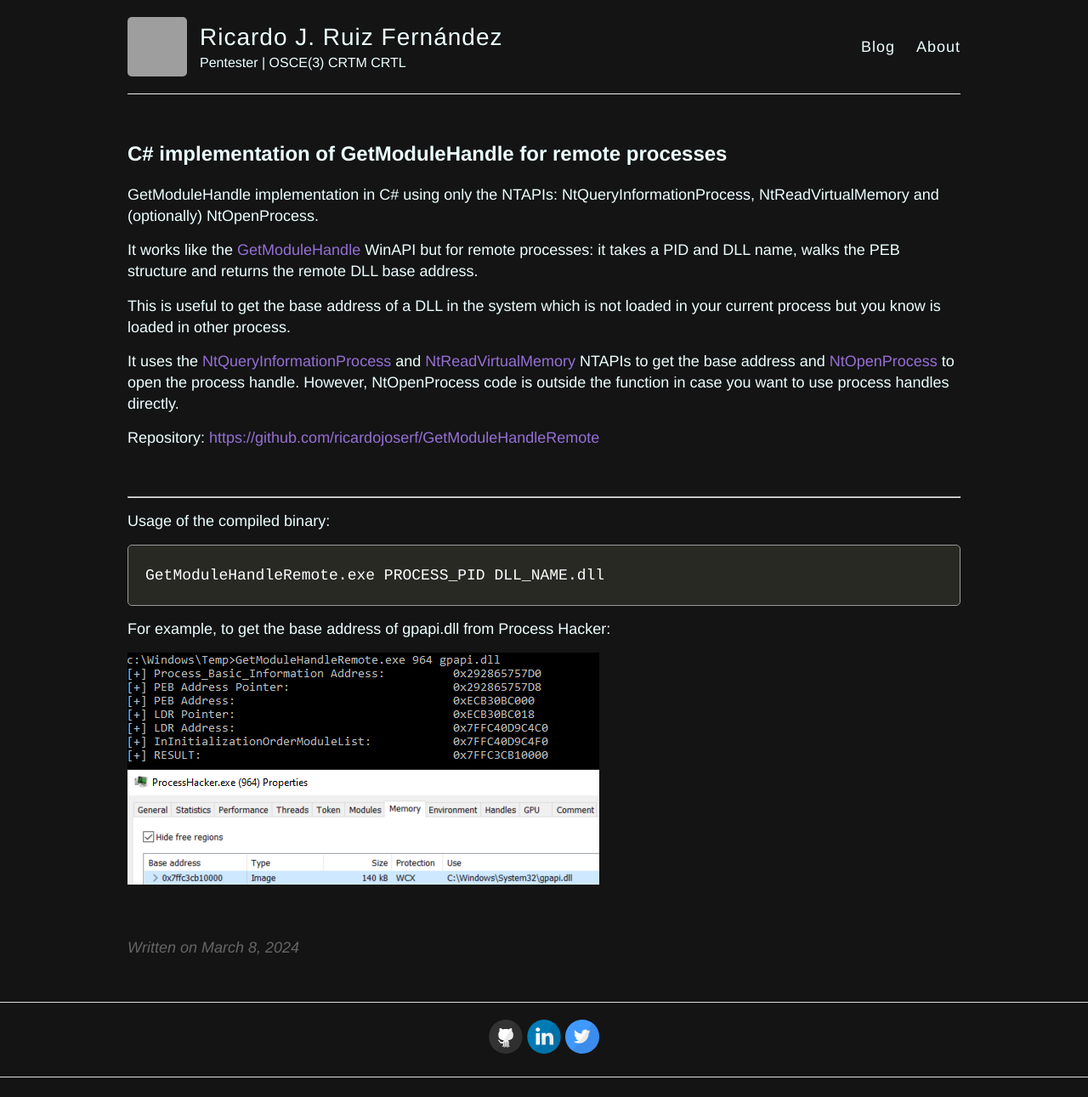
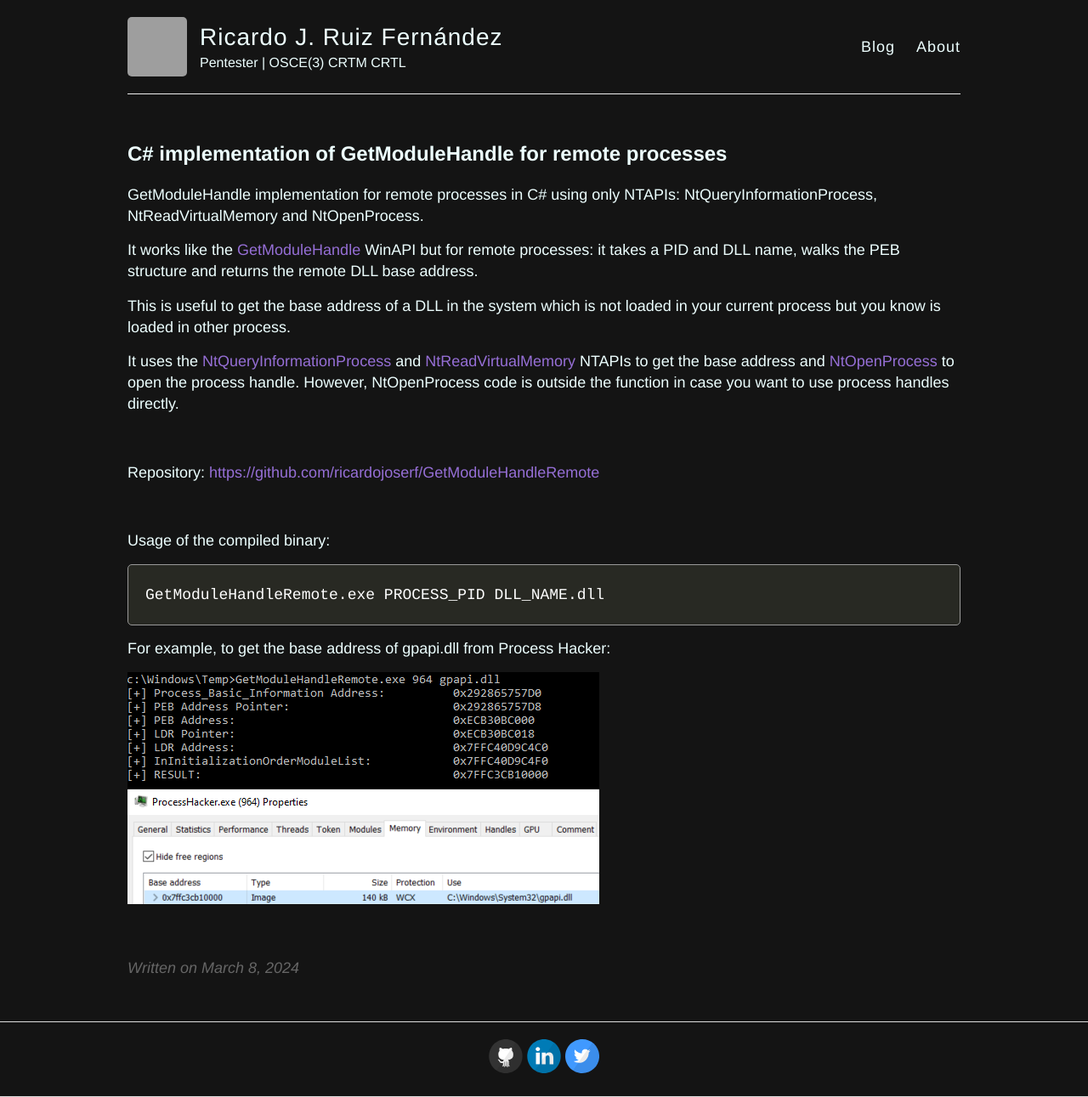
Before and after one commit to ricardojoserf/ricardojoserf.github.io, a Jekyll site: the page built from _posts/2024-3-8-getmodulehandleremote.md, in a window 1280 px wide. Shown: the whole page at 85% size. Built offline with Jekyll 4.4.1, drawn with Linux system fonts in a browser that asks for light colours; before the commit the page ends 1268 px from its top, so only the background shows below that; grey boxes are pictures that could not be loaded.

Commit message:
Update 2024-3-8-getmodulehandleremote.md

```diff
--- a/_posts/2024-3-8-getmodulehandleremote.md
+++ b/_posts/2024-3-8-getmodulehandleremote.md
@@ -4,7 +4,7 @@ title: C# implementation of GetModuleHandle for remote processes
 excerpt_separator: <!--more-->
 ---
 
-GetModuleHandle implementation in C# using only the NTAPIs: NtQueryInformationProcess, NtReadVirtualMemory and (optionally) NtOpenProcess.
+GetModuleHandle implementation for remote processes in C# using only NTAPIs: NtQueryInformationProcess, NtReadVirtualMemory and NtOpenProcess.
 
 
 <!--more-->
@@ -15,12 +15,13 @@ This is useful to get the base address of a DLL in the system which is not loade
 
 It uses the [NtQueryInformationProcess](https://learn.microsoft.com/en-us/windows/win32/api/winternl/nf-winternl-ntqueryinformationprocess) and [NtReadVirtualMemory](http://undocumented.ntinternals.net/index.html?page=UserMode%2FUndocumented%20Functions%2FMemory%20Management%2FVirtual%20Memory%2FNtReadVirtualMemory.html) NTAPIs to get the base address and [NtOpenProcess](https://learn.microsoft.com/en-us/windows-hardware/drivers/ddi/ntddk/nf-ntddk-ntopenprocess) to open the process handle. However, NtOpenProcess code is outside the function in case you want to use process handles directly.
 
+
+<br>
+
 Repository: [https://github.com/ricardojoserf/GetModuleHandleRemote](https://github.com/ricardojoserf/GetModuleHandleRemote)
 
 
 <br>
-
--------------------------------------------
 
 Usage of the compiled binary:
 
```
